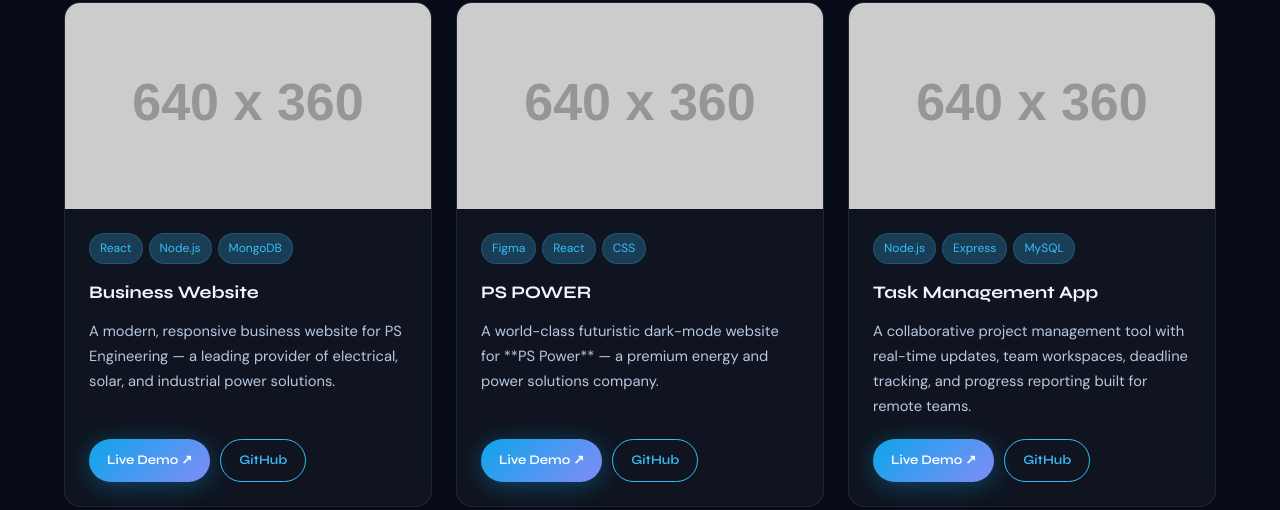
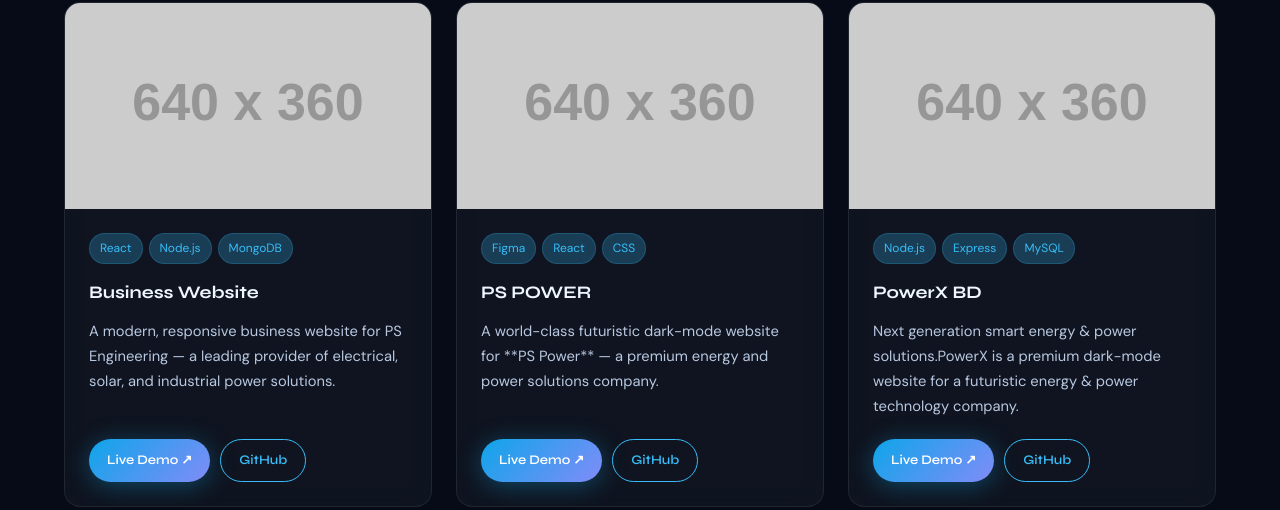
Before and after one commit to pspower2024/juyel, a plain HTML site: page index.html in a window 1280 px wide. Shown: the part 2969-3479 px from the top of the page. Drawn offline with Linux system fonts and the light colour scheme; placeholder pictures from the web are drawn by us.

Commit message:
Update index.html

```diff
--- a/index.html
+++ b/index.html
@@ -274,7 +274,7 @@
 
         <div class="project-card glass reveal delay-1">
           <div class="project-img">
-            <img src="https://placehold.co/640x360/5b21b6/ffffff?text=PS+POWEr" alt="PS POWER" />
+            <img src="https://placehold.co/640x360/5b21b6/ffffff?text=PS+POWER" alt="PS POWER" />
           </div>
           <div class="project-body">
             <div class="project-tags">
@@ -291,14 +291,14 @@
 
         <div class="project-card glass reveal delay-2">
           <div class="project-img">
-            <img src="https://placehold.co/640x360/10b981/ffffff?text=Task+Manager" alt="Task Management app preview" />
+            <img src="https://placehold.co/640x360/10b981/ffffff?text=POWER+X" alt="PowerX" />
           </div>
           <div class="project-body">
             <div class="project-tags">
               <span class="tag">Node.js</span><span class="tag">Express</span><span class="tag">MySQL</span>
             </div>
-            <h3 class="project-title">Task Management App</h3>
-            <p class="project-desc">A collaborative project management tool with real-time updates, team workspaces, deadline tracking, and progress reporting built for remote teams.</p>
+            <h3 class="project-title">PowerX BD</h3>
+            <p class="project-desc">Next generation smart energy & power solutions.PowerX is a premium dark-mode website for a futuristic energy & power technology company.</p>
             <div class="project-links">
               <a href="http://powerxbd.com/" class="btn btn-primary btn-sm" target="_blank" rel="noreferrer noopener">Live Demo ↗</a>
               <a href="#" class="btn btn-outline btn-sm">GitHub</a>
```
